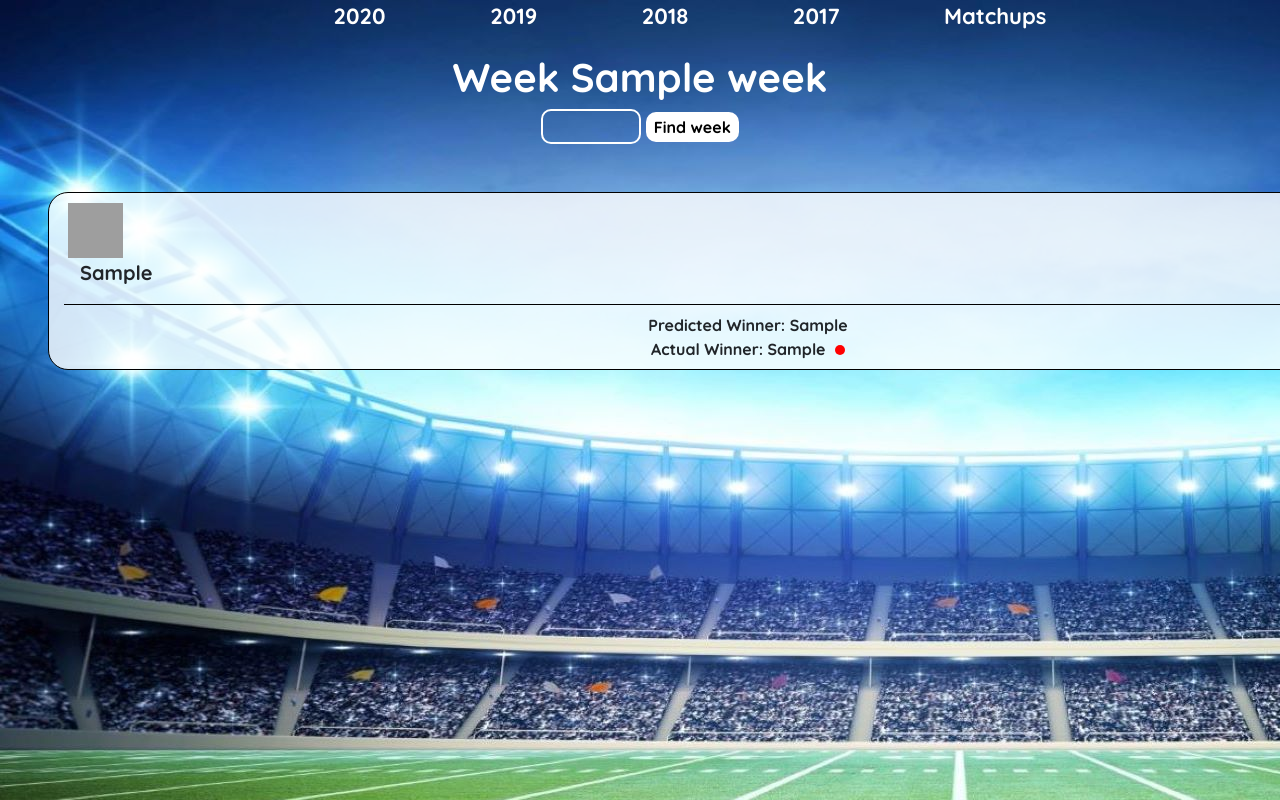
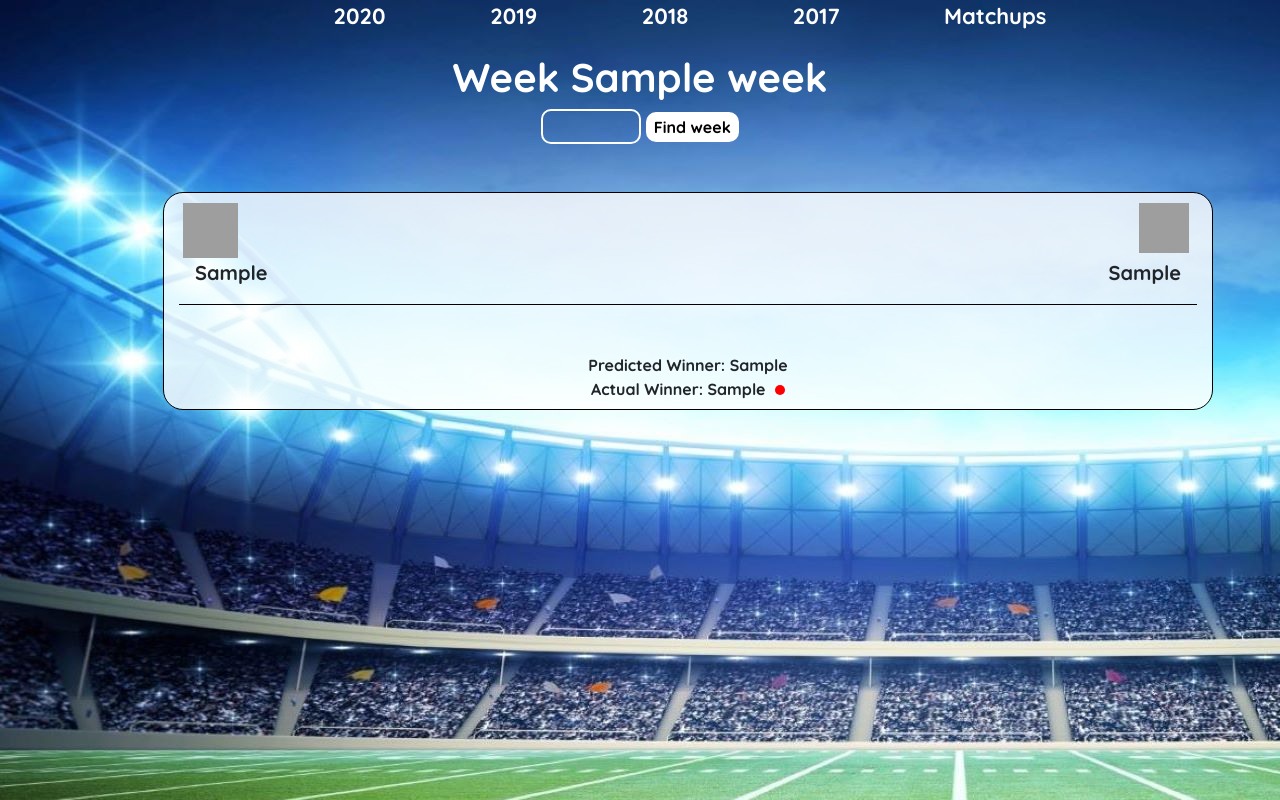
Before and after one commit to Sports-Outcome-Analyzer/nfl_sports_analyzer, a Flask app: template templates/games_list.html in a window 1280 px wide. Run offline with Flask 2, Linux system fonts and the light colour scheme; the template is opened without the code that fills it: most values are stand-ins (such as "Sample title", 1, 10 or a date in 2020); parts of the project's set-up code (start-up, migrations or seed data) failed here and were passed over; some libraries are stand-ins or nearby versions; grey boxes are pictures that could not be loaded.

Commit message:
fixing css layout

```diff
--- a/static/css/styles.css
+++ b/static/css/styles.css
@@ -10,10 +10,11 @@ html, body {
 }
 .background-design {
     background-image: url('../images/football_background.jpg');
+    overflow: visible;
+    top: 0;
     width: 100%;
-    height: 100%;
-    position: fixed;
-    top: 0;
+    min-height: 100%;
+    background-repeat: repeat-y;
     left: 0;
     z-index: 100; /* Just to keep it at the very top */
 }
@@ -72,7 +73,7 @@ html, body {
 }
 
 .container-custom {
-    width: 1400px !important;
+    width: 1050px !important;
 }
 
 
--- a/templates/games_list.html
+++ b/templates/games_list.html
@@ -18,14 +18,14 @@
   <div class= "games mt-5">
     <div class="container-custom mx-auto">
     {% for row in games.itertuples(index=True, name='Pandas'):%}
-        {% if row.Index % 4 == 0: %}
+        {% if row.Index % 3 == 0: %}
           {% if row.Index > 0: %}
             </div>
           {%endif%}
-          <div class="row mb-1">
-          <div class="col-sm game">
+          <div class="row">
+          <div class="col-sm game mb-5">
         {% else: %}
-          <div class="col-sm game ml-5">
+          <div class="col-sm game ml-5 mb-5">
         {%endif%}
 
         <div class="game-details">
@@ -35,7 +35,7 @@
           <p class="team_names ml-3">{{row.HomeTeam}}</p>
           <p class="team_names float-right mr-3">{{row.AwayTeam}}</p>
         </div>
-        <div class="text-center mt-2">
+        <div class="text-center mt-5">
           <div class="mb-2 predictions">
             {% if row.PredictHomeTeamWin == 1: %}
               <span>Predicted Winner: {{row.HomeTeam}}</span>
```
Also changed, not shown: 1 other file.
